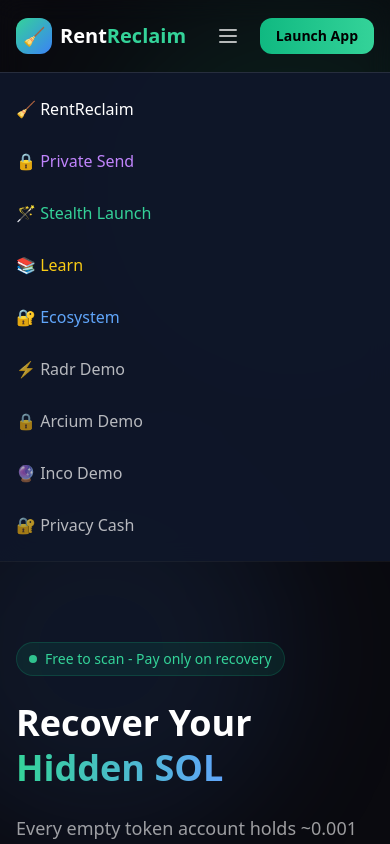
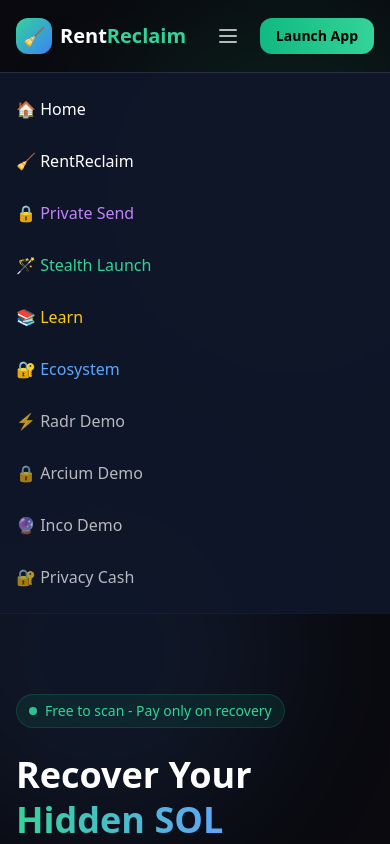
Before and after one commit to ayubeay/rentreclaim-privacy, a React (Vite) app: page / in a window 390 px wide. Both pictures are taken after a click on the button 227 px from the left and 36 px from the top of the page. Shown: the top 844 px of the page. Built offline with nearby package versions, Linux system fonts and the light colour scheme.

Commit message:
Add Home to mobile menu

```diff
--- a/src/Landing.jsx
+++ b/src/Landing.jsx
@@ -40,6 +40,7 @@ export default function Landing() {
         </div>
         {mobileMenu && (
           <div className="md:hidden bg-slate-900/95 border-t border-white/10 px-4 py-4 space-y-3">
+            <a href="/" className="block py-2 text-white hover:text-emerald-400">🏠 Home</a>
             <a href="/app" className="block py-2 text-white hover:text-emerald-400">🧹 RentReclaim</a>
             <a href="/send" className="block py-2 text-purple-400 hover:text-purple-300">🔒 Private Send</a>
             <a href="/launch" className="block py-2 text-emerald-400 hover:text-emerald-300">🪄 Stealth Launch</a>
```
Also changed, not shown: 22 other files (tests, documents, lock files or other folders).
